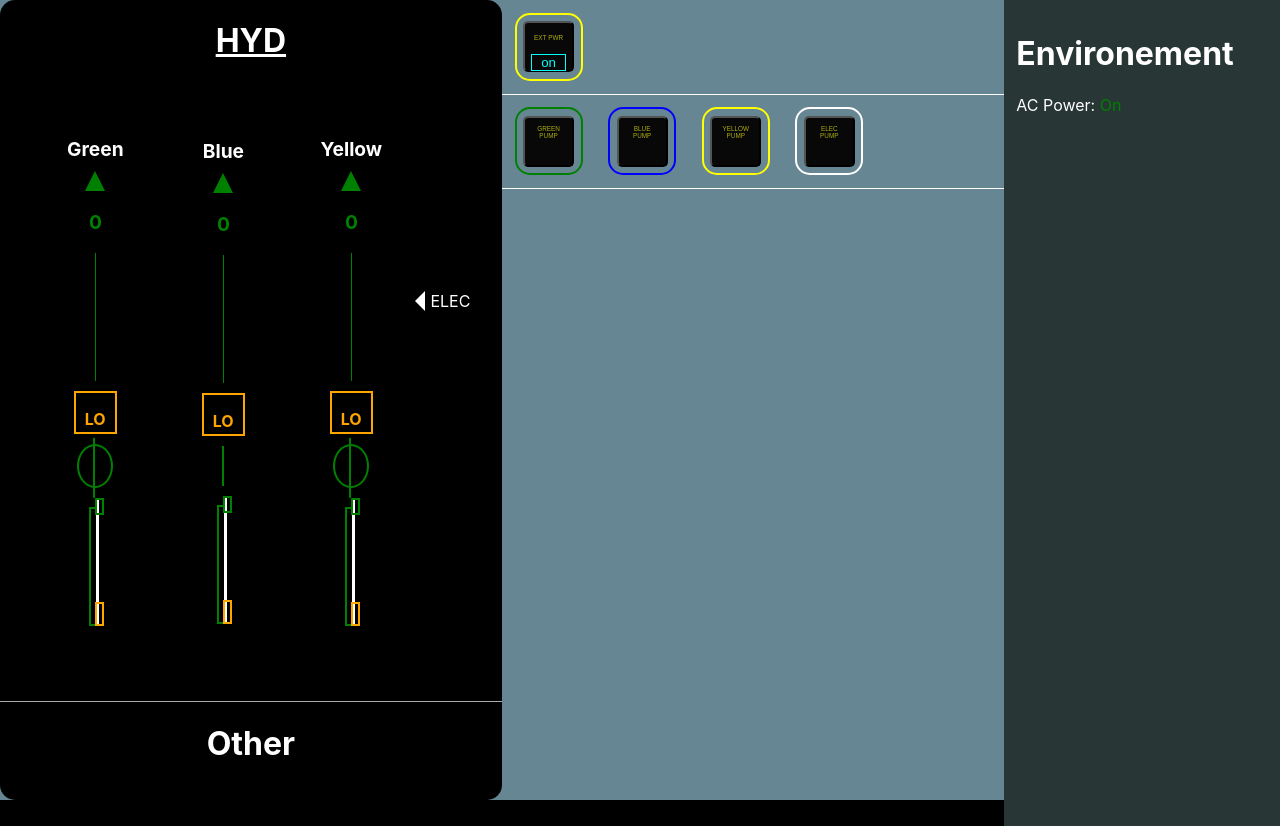
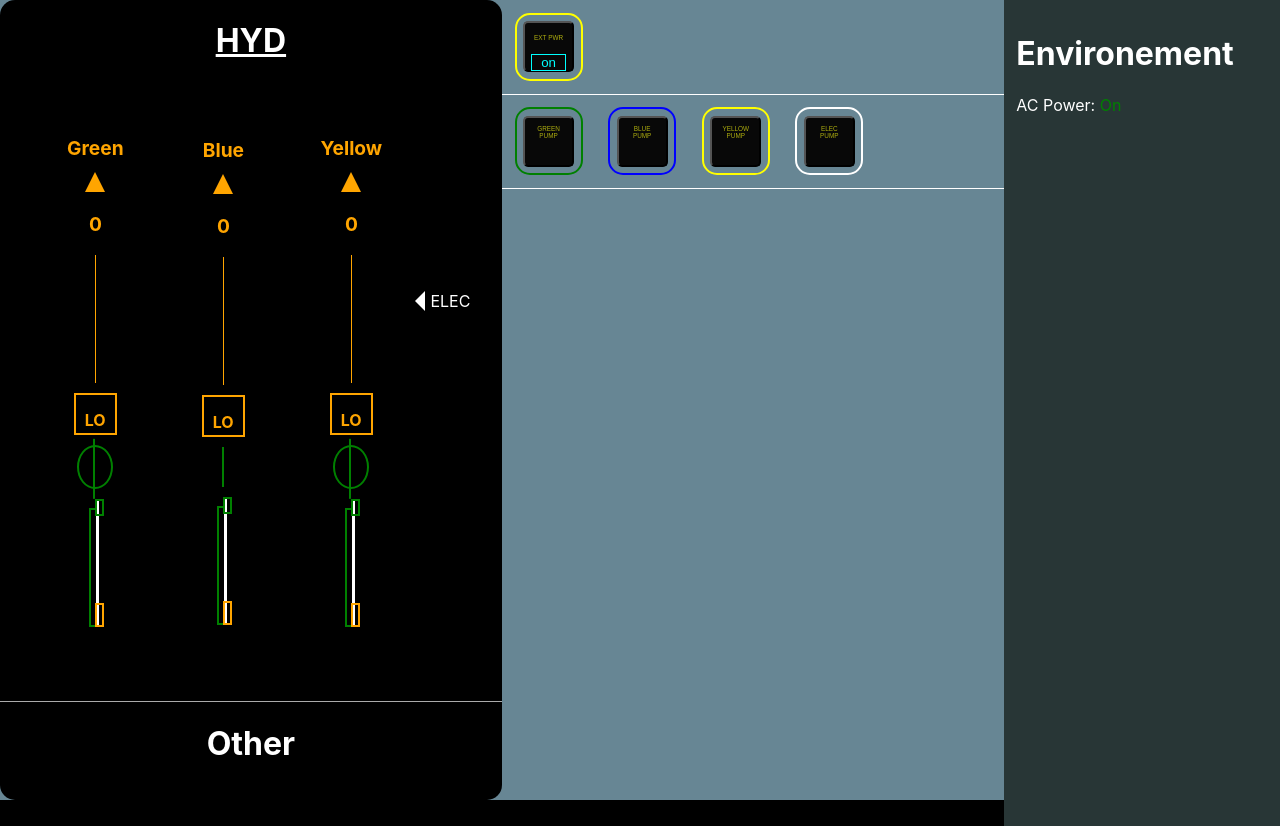
Before and after one commit to Inibuilds-Ilyass/HydraulicSys, a React (Create React App) app: page / in a window 1280 px wide. Both pictures are taken after a click on the button "EXT PWR". Built offline with nearby package versions, Linux system fonts and the light colour scheme.

Commit message:
Minors Fixes

```diff
--- a/src/Components/HydraulicSYS/index.css
+++ b/src/Components/HydraulicSYS/index.css
@@ -11,4 +11,5 @@
     color: white;
     font-size: 1.5vw;
     font-weight: 700;
+    margin-bottom: 1vw;
 }
--- a/src/Components/HydraulicSYS/index.js
+++ b/src/Components/HydraulicSYS/index.js
@@ -9,9 +9,10 @@
 function HydraulicSYS(props){
     return(
         <div className="HydraulicSYS">
-            <div className="HydraulicSYSName"><span>{props.HydraulicSYSName}</span></div>
+
             <PressureIndication
                 Indication = {props.Indication}
+                HydraulicSYSName = {props.HydraulicSYSName}
             />
             <EDP
                 LowState = {(props.LowState == true) ? true : false}
--- a/src/Components/pressureIndic/index.js
+++ b/src/Components/pressureIndic/index.js
@@ -1,10 +1,15 @@
 import "./index.css"
 
-import React, { useEffect, useState } from "react";
+import { Context } from "../../App";
+
+import React, { useEffect, useState , useContext} from "react";
 
 function PressureIndication(props){
 
     const [pressure, setPressure] = useState(0); // State to hold the pressure value
+
+    // const { GreenHydraulicPressure, BlueHydraulicPressure, YellowHydraulicPressure} = useContext(Context);
+
 
 
     function presurizeAnimation(){
@@ -55,9 +60,30 @@
 
     return(
         <div className="PressIndicationContainer">
-            <div className="Arrow"></div>
-            <div className="PressIndication"><p>{pressure}</p></div>
-            <div className="Line"></div>
+            <div className="HydraulicSYSName">
+              <span
+                style={{
+                  color: (props.Indication === 0) ? `orange` : `green`,
+                }}
+              >{props.HydraulicSYSName}</span>
+              </div>
+            <div className="Arrow"
+              style={{
+                borderBottom: (props.Indication === 0) ? `20px solid orange` : `20px solid green`,
+              }}
+            ></div>
+            <div className="PressIndication">
+              <p
+                style={{
+                  color: (props.Indication === 0) ? `orange` : `green`,
+                }}
+              >{pressure}</p>
+            </div>
+            <div className="Line"
+              style={{
+                backgroundColor: (props.Indication === 0) ? `orange` : `green`,
+              }}
+            ></div>
         </div>
     )
 }
```
